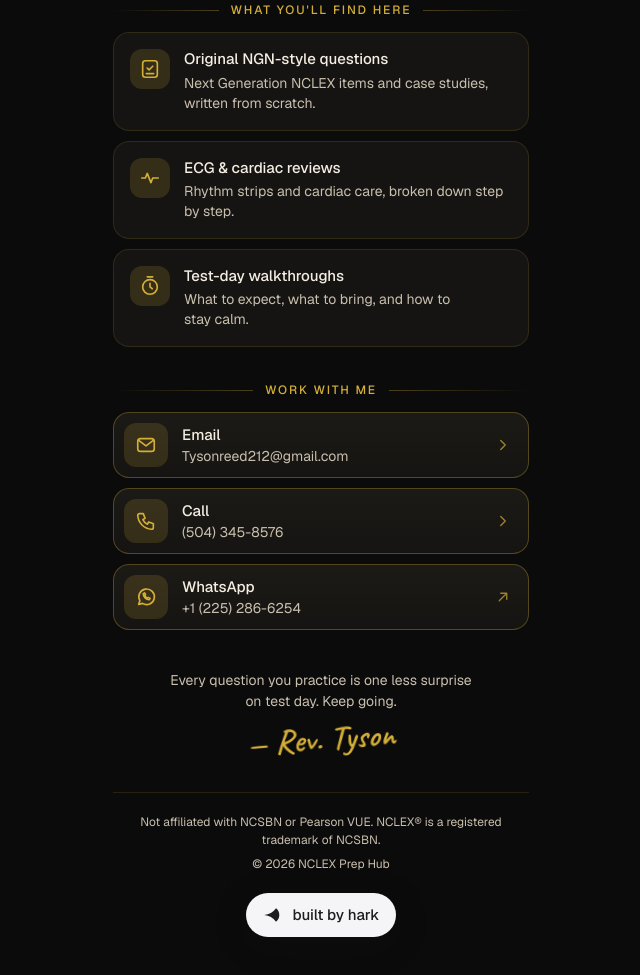
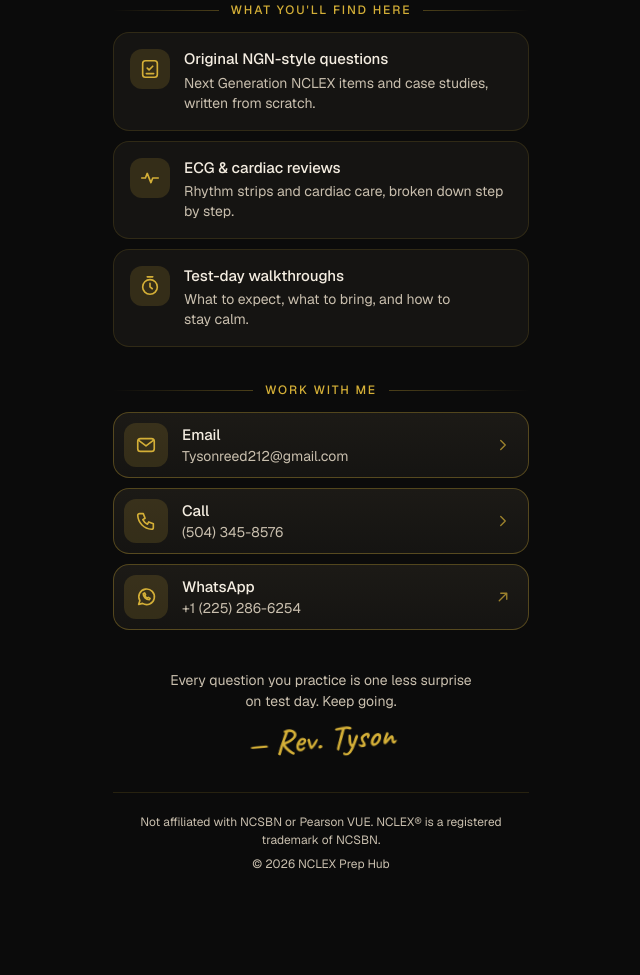
Before and after one commit to tysonreed212-glitch/tysonreed212-glitch.github.io, a plain HTML site: page index.html in a window 1280 px wide. Shown: the part 1465-2440 px from the top of the page, without its empty margins (319-959 px from the left). After the commit the page ends 2408 px from the top, so only its background shows below. Drawn offline with nearby package versions, Linux system fonts and the light colour scheme.

Commit message:
Remove built by hark badge from footer

```diff
--- a/index.html
+++ b/index.html
@@ -285,7 +285,6 @@
         text-align: center;
       }
       .x-foot p { font: var(--type-caption); color: var(--x-ink-2); margin: 0 0 6px; line-height: 1.5; }
-      .x-foot .badge { margin-top: 14px; }
 
       @keyframes x-rise { to { opacity: 1; transform: none; } }
       @keyframes x-scroll { from { transform: translateX(0); } to { transform: translateX(-50%); } }
@@ -465,7 +464,6 @@
         <footer class="x-foot">
           <p>Not affiliated with NCSBN or Pearson VUE. NCLEX® is a registered trademark of NCSBN.</p>
           <p>© 2026 NCLEX Prep Hub</p>
-          <a class="badge" href="https://hark.com/" target="_blank" rel="noopener"><span class="hark-mark"></span><span>built by hark</span></a>
         </footer>
       </main>
     </div>
```
